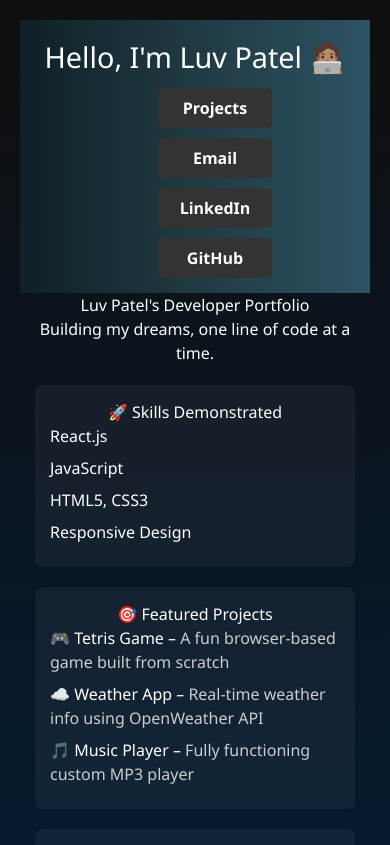
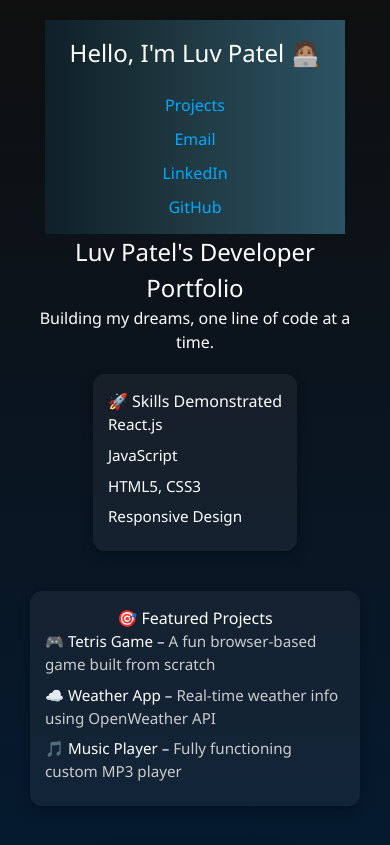
Before and after one commit to luvpatel016/my-portfolio, a React (Create React App) app: page / in a window 390 px wide. Shown: the top 845 px of the page. Built offline with nearby package versions, Linux system fonts and the light colour scheme.

Commit message:
updated project section

```diff
--- a/src/AnimatedNavbar.css
+++ b/src/AnimatedNavbar.css
@@ -1,14 +1,17 @@
+/* 🔷 Navbar Base Styles */
 .navbar {
   background: linear-gradient(to right, #0f2027, #203a43, #2c5364);
   padding: 20px;
   display: flex;
-    justify-content: space-between;
+  flex-direction: column;
   align-items: center;
   animation: slideDown 0.8s ease;
   color: white;
   font-family: 'Segoe UI', Tahoma, Geneva, Verdana, sans-serif;
+  text-align: center;
 }
 
+/* 🌀 Entrance Animation */
 @keyframes slideDown {
   from {
     transform: translateY(-100%);
@@ -23,16 +26,42 @@
 .navbar h1 {
   font-size: 1.8rem;
   animation: fadeIn 1s ease;
+  margin-bottom: 12px;
+}
+
+/* 🧠 Header Fade-In */
+@keyframes fadeIn {
+  from {
+    opacity: 0;
+    transform: translateX(-20px);
+  }
+  to {
+    opacity: 1;
+    transform: translateX(0);
+  }
+}
+
+/* 🔗 Navigation Buttons */
+.nav-links {
+  display: flex;
+  flex-wrap: wrap;
+  gap: 10px;
+  justify-content: center;
+  margin-top: 10px;
 }
 
 .nav-links a {
-    margin-left: 20px;
   text-decoration: none;
   color: white;
   font-weight: bold;
+  background-color: #333;
+  padding: 10px 16px;
+  border-radius: 8px;
+  transition: background-color 0.3s ease, transform 0.3s ease;
   position: relative;
 }
 
+/* 🔽 Underline on Hover */
 .nav-links a::after {
   content: "";
   position: absolute;
@@ -48,49 +77,19 @@
   width: 100%;
 }
 
-  @keyframes fadeIn {
-    from {
-      opacity: 0;
-      transform: translateX(-20px);
-    }
-    to {
-      opacity: 1;
-      transform: translateX(0);
-    }
+.nav-links a:hover {
+  background-color: #555;
+  transform: scale(1.05);
 }
 
-  .navbar {
-    display: flex;
-    flex-direction: column;
-    align-items: center;
-    padding: 20px;
-  }
-
-  .nav-links {
-    display: flex;
-    flex-wrap: wrap;
-    gap: 10px;
-    justify-content: center;
-    margin-top: 10px;
-  }
-
-  .nav-links a {
-    text-decoration: none;
-    color: white;
-    background-color: #333;
-    padding: 8px 12px;
-    border-radius: 5px;
-    transition: background-color 0.3s ease;
-  }
-
-  .nav-links a:hover {
-    background-color: #555;
-  }
-
-  /* 🌐 Mobile view tweaks */
+/* 📱 Mobile View */
 @media (max-width: 768px) {
   .navbar {
     padding: 15px;
+  }
+
+  .navbar h1 {
+    font-size: 1.5rem;
   }
 
   .nav-links {
@@ -99,8 +98,8 @@
   }
 
   .nav-links a {
-      width: 100%;
+    width: 90%;
+    font-size: 1rem;
     text-align: center;
-      font-size: 1rem;
   }
 }
--- a/src/AnimatedNavbar.jsx
+++ b/src/AnimatedNavbar.jsx
@@ -5,11 +5,11 @@ const AnimatedNavbar = () => {
   return (
     <div className="navbar">
       <h1>Hello, I'm Luv Patel 🧑🏽‍💻</h1>
-      <div className="nav-links">
-        <a href="#projects">Projects</a>
-        <a href="mailto:1501lpatel@gmail.com">Email</a>
-        <a href="https://www.linkedin.com/in/luv-patel-395267299" target="_blank" rel="noopener noreferrer">LinkedIn</a>
-        <a href="https://github.com/luvpatel016" target="_blank" rel="noopener noreferrer">GitHub</a>
+      <div className="button-container">
+        <a href="#projects" className="nav-btn">Projects</a>
+        <a href="mailto:1501lpatel@gmail.com" className="nav-btn">Email</a>
+        <a href="https://www.linkedin.com/in/luv-patel-395267299" className="nav-btn" target="_blank" rel="noopener noreferrer">LinkedIn</a>
+        <a href="https://github.com/luvpatel016" className="nav-btn" target="_blank" rel="noopener noreferrer">GitHub</a>
       </div>
     </div>
   );
--- a/src/App.css
+++ b/src/App.css
@@ -1,3 +1,4 @@
+/* Base Styles */
 body {
   margin: 0;
   font-family: 'Segoe UI', Tahoma, Geneva, Verdana, sans-serif;
@@ -37,18 +38,71 @@ a {
 a:hover {
   text-decoration: underline;
 }
-/* 📱 Mobile View (Max width: 768px) */
+
+.App {
+  display: flex;
+  flex-direction: column;
+  align-items: center;
+}
+
+/* Button Container (inside navbar maybe) */
+.button-container {
+  display: flex;
+  flex-wrap: wrap;
+  justify-content: center;
+  gap: 10px;
+  margin-top: 10px;
+}
+
+.button-container button {
+  padding: 10px 20px;
+  font-size: 1rem;
+  border: none;
+  border-radius: 8px;
+  background-color: #333;
+  color: white;
+  cursor: pointer;
+}
+
+/* 📱 Mobile View */
 @media (max-width: 768px) {
-  section {
-    margin: 20px 15px;
-    padding: 15px;
-    max-width: 100%;
-    box-shadow: none;
-    border-radius: 8px;
+  h1 {
+    font-size: 1.5rem;
+    padding: 0 10px;
   }
 
-  a {
-    font-size: 1rem;
-    word-break: break-word;
+  section {
+    margin: 20px 10px;
+    padding: 15px;
+  }
+
+  .button-container {
+    flex-direction: column;
+    align-items: center;
+  }
+
+  .button-container button {
+    width: 100%;
+    max-width: 300px;
+  }
+
+  ul li {
+    font-size: 0.95rem;
   }
 }
+
+/* 📱 Landscape phones */
+@media (max-height: 500px) and (orientation: landscape) {
+  .App {
+    padding: 10px;
+  }
+
+  section {
+    padding: 10px;
+    margin: 10px 0;
+  }
+
+  h1 {
+    font-size: 1.2rem;
+  }
+}
```
Lines whose indentation alone changed are shown as unchanged.
